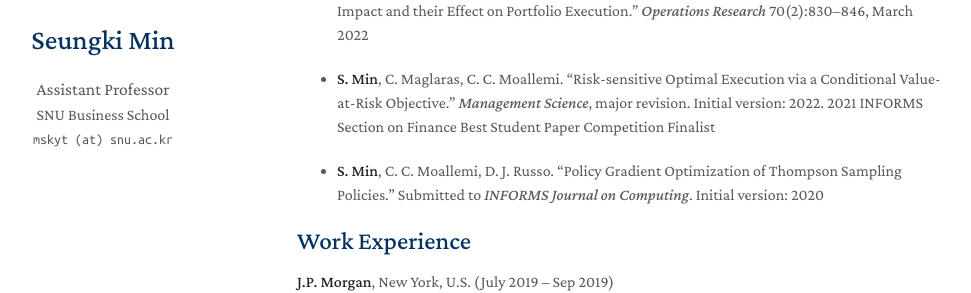
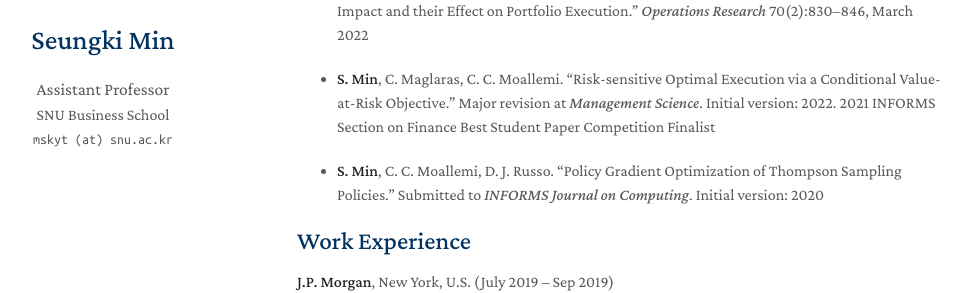
Before and after one commit to mskyt88/mskyt88.github.io, a Jekyll site: the page built from index.md, in a window 1280 px wide and 900 px high, scrolled down 802 px. Shown: the part 190-483 px from the top of the window, without its empty margins (173-1144 px from the left). Built offline with Jekyll 4.4.1, drawn with Linux system fonts in a browser that asks for light colours; a style sheet for code colours, icons or effects is not loaded; our own code applies the rules of GitHub Pages for plain Markdown files.

```diff
--- a/index.md
+++ b/index.md
@@ -25,7 +25,7 @@ I earned my undergraduate degree in Electrical Engineering from SNU and my Ph.D.
 
 - **S. Min**, C. Maglaras, C. C. Moallemi. "Cross-sectional Variation of Intraday Liquidity, Cross-Impact and their Effect on Portfolio Execution." *Operations Research* 70(2):830–846, March 2022
 
-- **S. Min**, C. Maglaras, C. C. Moallemi. "Risk-sensitive Optimal Execution via a Conditional Value-at-Risk Objective." *Management Science*, major revision. Initial version: 2022. 2021 INFORMS Section on Finance Best Student Paper Competition Finalist
+- **S. Min**, C. Maglaras, C. C. Moallemi. "Risk-sensitive Optimal Execution via a Conditional Value-at-Risk Objective." Major revision at *Management Science*. Initial version: 2022. 2021 INFORMS Section on Finance Best Student Paper Competition Finalist
 
 - **S. Min**, C. C. Moallemi, D. J. Russo. "Policy Gradient Optimization of Thompson Sampling Policies." Submitted to *INFORMS Journal on Computing*. Initial version: 2020
 
```
